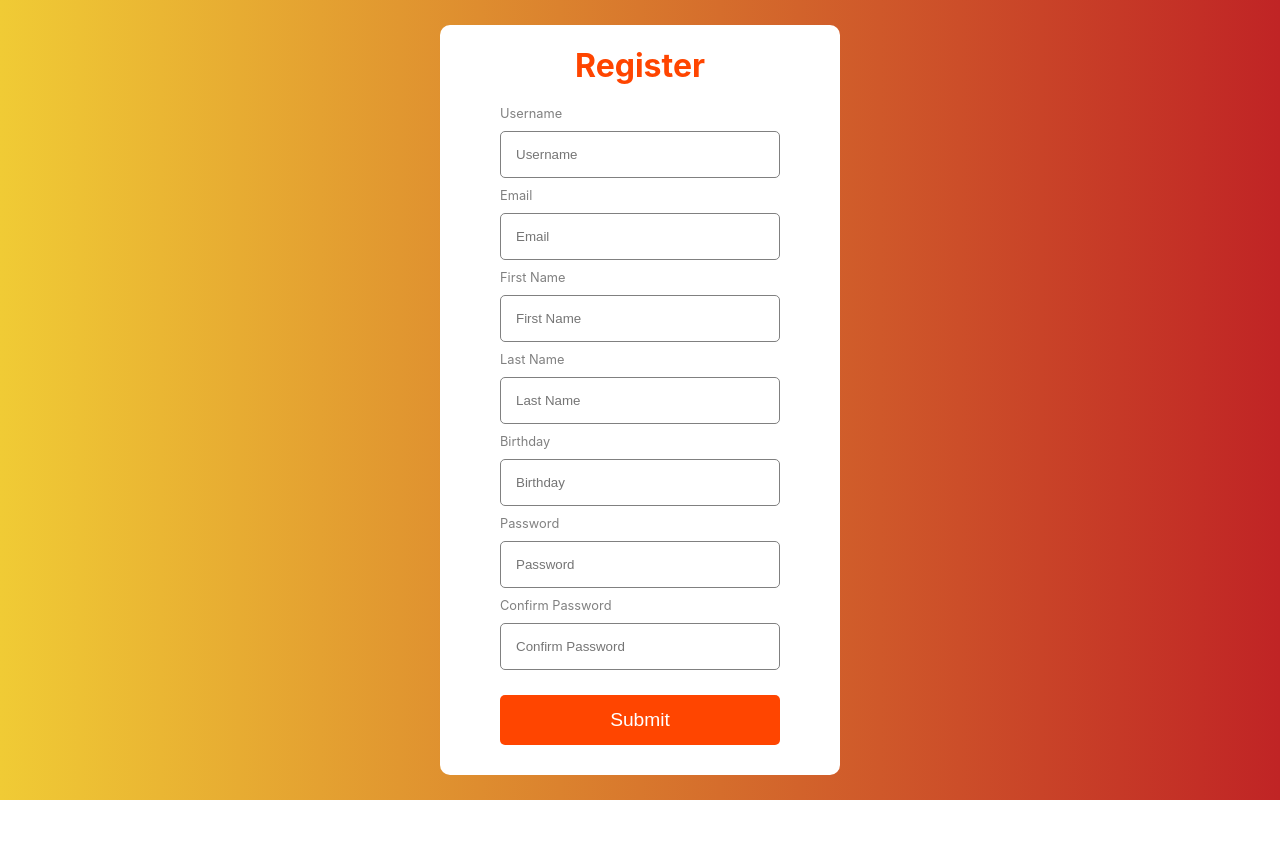
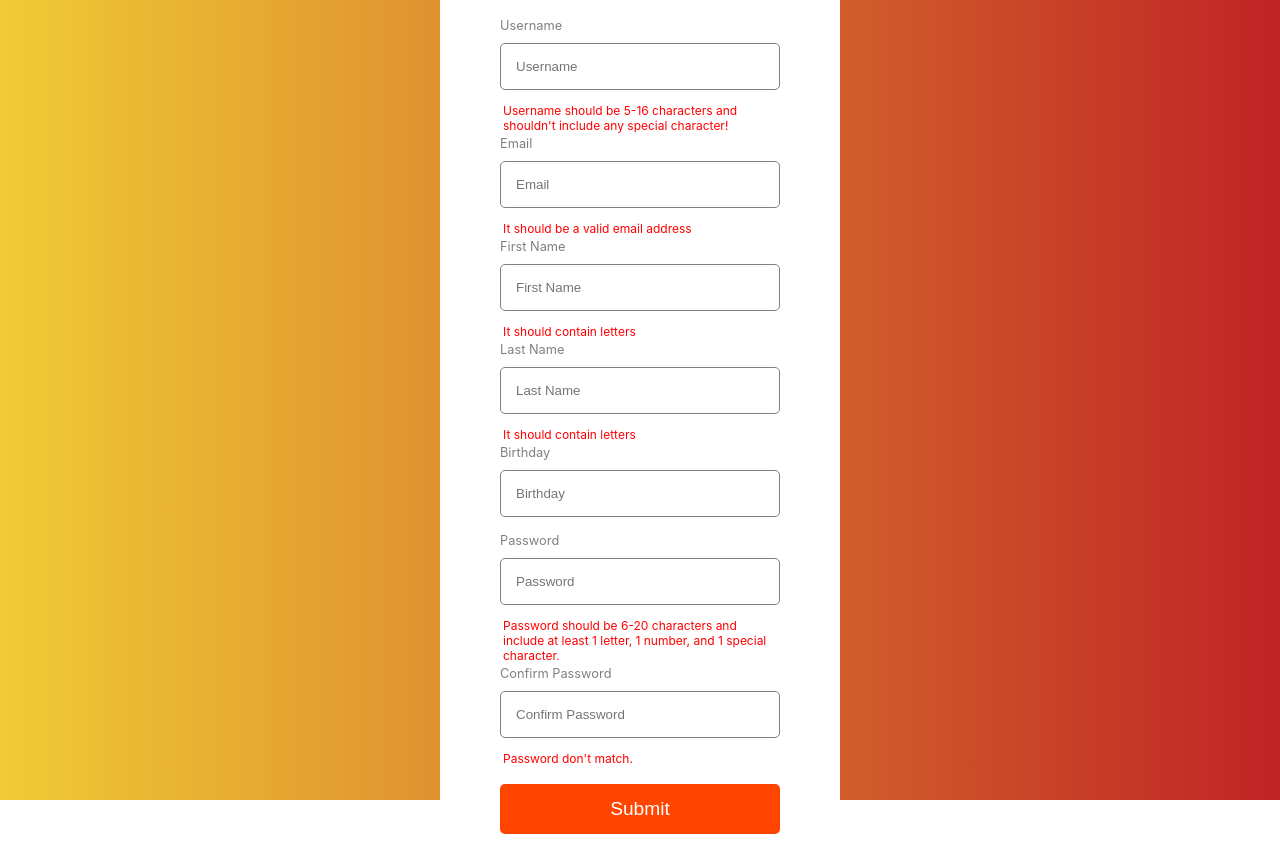
Before and after one commit to snowleopardAlexa/form-validation-app, a React (Create React App) app: page / in a window 1280 px wide. Before the commit the page ends 800 px from the top, so only its background shows below. Built offline with nearby package versions, Linux system fonts and the light colour scheme.

Commit message:
add form validation commenmts

```diff
--- a/src/App.js
+++ b/src/App.js
@@ -20,6 +20,7 @@ const inputs = [
     name: "username",
     type: "text",
     placeholder: "Username",
+    errorMessage: "Username should be 5-16 characters and shouldn't include any special character!",
     label: "Username"
   },
   {
@@ -27,6 +28,7 @@ const inputs = [
     name: "email",
     type: "text",
     placeholder: "Email",
+    errorMessage: "It should be a valid email address",
     label: "Email"
   },
   {
@@ -34,6 +36,7 @@ const inputs = [
     name: "firstName",
     type: "text",
     placeholder: "First Name",
+    errorMessage: "It should contain letters",
     label: "First Name"
   },
   {
@@ -41,6 +44,7 @@ const inputs = [
     name: "lastName",
     type: "text",
     placeholder: "Last Name",
+    errorMessage: "It should contain letters",
     label: "Last Name"
   },
   {
@@ -55,6 +59,7 @@ const inputs = [
     name: "password",
     type: "password",
     placeholder: "Password",
+    errorMessage: "Password should be 6-20 characters and include at least 1 letter, 1 number, and 1 special character.",
     label: "Password"
   },
   {
@@ -62,6 +67,7 @@ const inputs = [
     name: "confirmPassword",
     type: "password",
     placeholder: "Confirm Password",
+    errorMessage: "Password don't match.",
     label: "Confirm Password"
   }
 ]
--- a/src/components/formInput.css
+++ b/src/components/formInput.css
@@ -15,3 +15,9 @@ label {
     font-size: 0.8rem;
     color: grey;
 }
+
+span {
+    font-size: 12px;
+    padding: 3px;
+    color: red;
+}
```
